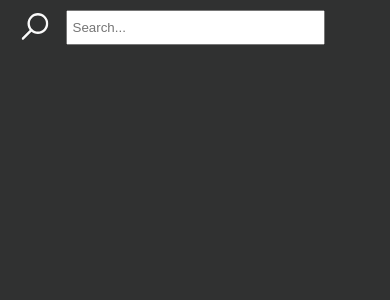
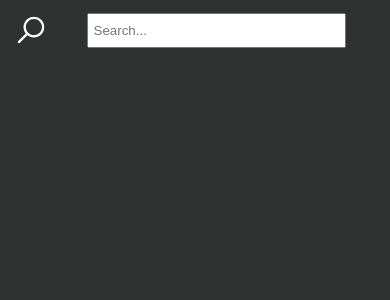
Before and after one commit to bennyh960/IMDB-demo-app, a React (Create React App) app: page / in a window 390 px wide. Shown: the top 300 px of the page. Built offline with nearby package versions, Linux system fonts and the light colour scheme.

Commit message:
added infinte scroll fetch to mobile

```diff
--- a/src/componenets/posters/posters.css
+++ b/src/componenets/posters/posters.css
@@ -52,6 +52,7 @@
     flex-direction: column;
     max-width: 100vw;
     height: fit-content;
+    overflow-y: auto;
   }
   .posters-container .movie-card {
     width: 100%;
--- a/src/componenets/search/Search.tsx
+++ b/src/componenets/search/Search.tsx
@@ -1,4 +1,4 @@
-import React, { useEffect, useState } from "react";
+import React, { useEffect, useState, useRef } from "react";
 import "./search.css";
 import axios from "axios";
 import Loader from "../loader/Loader";
@@ -6,6 +6,7 @@ import Posters from "../posters/Posters";
 import { MovieType } from "../../types";
 import Pagination from "../pagination/Pagination";
 import { ReactComponent as Glass } from "../../assets/glass.svg";
+import UseResize from "../../hooks/UseResize";
 
 // TODO :
 
@@ -18,6 +19,11 @@ const Search: React.FC = () => {
   const [movies, setMovies] = useState<MovieType[]>([]);
   const [page, setPage] = useState<number>(1);
   const [maxContent, setMaxContent] = useState<number>(0);
+  // scroll and custom hook
+  const [windowWidth, windowHeight] = UseResize();
+  const [isScroll, setIsScroll] = useState(windowWidth < 600 ? true : false);
+  const scrollRef: any = useRef<React.ClassAttributes<HTMLDivElement>>(null);
+  const newSubmitRef = useRef<boolean>(false);
 
   //   input handler
   const handleChange = (e: React.ChangeEvent<HTMLInputElement>): void => {
@@ -25,7 +31,13 @@ const Search: React.FC = () => {
   };
   const handleSubmit = (e?: React.FormEvent<HTMLFormElement>): void => {
     e?.preventDefault();
-    localStorage.setItem("lastSearch", searchValue);
+    scrollRef.current.scrollIntoView({ behavior: "smooth" });
+    newSubmitRef.current = true;
+    setPage(() => 1);
+
+    if (isError === "") {
+      localStorage.setItem("lastSearch", searchValue);
+    }
     setSubmit((prev) => !prev);
   };
 
@@ -38,9 +50,23 @@ const Search: React.FC = () => {
           params: { apikey: process.env.REACT_APP_API_KEY, s: searchValue, page },
         });
         setLoading(() => false);
+
         if (data.Response === "False") throw new Error("Movie Not Found.");
 
-        setMovies(() => data.Search);
+        if (isScroll && !newSubmitRef.current) {
+          setMovies((p) => {
+            return [...p, ...data.Search];
+          });
+        } else if (newSubmitRef.current) {
+          newSubmitRef.current = false;
+          setMovies((p) => data.Search);
+        } else {
+          setMovies((p) => {
+            if (p.length < 10) return data.Search;
+            else return data.Search.slice(p.length - 10);
+          });
+        }
+
         setMaxContent(() => Math.ceil(data.totalResults / 10));
       } catch (error: any) {
         if (axios.isAxiosError(error)) {
@@ -56,12 +82,47 @@ const Search: React.FC = () => {
       }
     };
 
-    searchValue && getMovies();
+    if (searchValue) {
+      getMovies();
+    }
     // eslint-disable-next-line
   }, [submit, page]);
 
+  const handleScroll = (e: any) => {
+    const scrollTop = e.target.documentElement.scrollTop;
+    const scrollHeight = e.target.documentElement.scrollHeight;
+    // console.log(scrollHeight, scrollTop, windowHeight);
+
+    if (scrollHeight === Math.ceil(scrollTop) + windowHeight) {
+      console.log("new page");
+      // scrollRef.current.scrollTo(0, windowHeight); //scrollIntoView({ behavior: "smooth" })
+      // scrollRef.current.scrollIntoView({ behavior: "smooth" });
+      setPage((p) => p + 1);
+    }
+  };
+
+  useEffect(() => {
+    // console.log("change view detected");
+
+    if (windowWidth < 650) {
+      setIsScroll(() => true);
+    } else {
+      setIsScroll(() => false);
+    }
+    // console.log("change logic is activated");
+    // eslint-disable-next-line
+  }, [windowWidth, window.innerWidth]);
+
+  useEffect(() => {
+    window.addEventListener("scroll", handleScroll);
+    return () => {
+      window.removeEventListener("scroll", handleScroll);
+    };
+    // eslint-disable-next-line
+  }, []);
+
   return (
-    <section id="search-container">
+    <section id="search-container" ref={scrollRef}>
       <form onSubmit={handleSubmit}>
         <input type="text" placeholder="Search..." value={searchValue} onChange={handleChange} />
         {!isError && !isLoading && (
@@ -71,8 +132,9 @@ const Search: React.FC = () => {
         )}
       </form>
       {isLoading ? <Loader /> : <div className="linear-activity transparent"></div>}
-      <div className="pops-container"> {isError || ""}</div>
+      {isError !== "" && <div className="pops-container"> {isError}</div>}
       <Posters movies={movies} />
+      {isLoading && windowWidth < 650 ? <Loader /> : <div className="linear-activity transparent"></div>}
       {maxContent > 0 && <Pagination page={page} setPage={setPage} maxContent={maxContent} />}
     </section>
   );
--- a/src/componenets/search/search.css
+++ b/src/componenets/search/search.css
@@ -7,28 +7,43 @@
 #search-container form {
   background-color: var(--bg-primary);
   width: 100%;
+  height: 35px;
   margin: 12px auto 20px auto;
   display: flex;
   justify-content: center;
+  align-items: center;
+  overflow-y: hidden;
   position: relative;
+  z-index: 10;
+  /* border: 1px solid black; */
 }
 
 #search-container form input {
   padding: 8px 5px;
   width: 33%;
-  margin: 0 auto;
+  /* margin: 0 auto; */
 }
 
 .icon {
-  position: absolute;
-  left: 40%;
-  bottom: -130%;
+  /* position: absolute; */
+  /* right: 30%; */
+  /* bottom: -130%; */
+  display: flex;
+  align-items: flex-start;
+  justify-content: flex-start;
+  width: fit-content;
+  height: 100%;
+  /* background: black; */
+  padding: 3px;
+  margin: 3px;
   cursor: pointer;
+  /* transform: scale(0.); */
   transition: var(--transition);
 }
 
 .icon:hover {
-  transform: scale(0.8);
+  transform: scale(0.5);
+  opacity: 0.8;
 }
 
 #search-container input:focus {
@@ -36,10 +51,17 @@
 }
 
 .pops-container {
+  position: fixed;
+  font-size: 3rem;
+  top: 30%;
   color: white;
-  height: 2rem;
-  min-width: 100px;
-  text-align: center;
+  width: 50%;
+  min-height: 150px;
+  background-color: rgba(128, 128, 128, 0.938);
+  border-radius: 5px;
+  display: flex;
+  justify-content: center;
+  align-items: center;
 }
 
 @media screen and (max-width: 650px) {
@@ -48,6 +70,8 @@
     top: 0;
     margin: 0 auto;
     padding: 10px;
+    height: 60px;
+    flex-direction: row-reverse;
   }
   #search-container form input {
     width: 70%;
@@ -56,8 +80,16 @@
   }
   .icon {
     /* display: none; */
-    bottom: 5px;
-    left: 5%;
+    /* position: absolute; */
+    /* bottom: 5px; */
+    /* left: 5%; */
     transform: scale(0.9);
+    align-items: center;
+    /* background-color: transparent; */
+  }
+
+  .pops-container {
+    top: 20%;
+    width: 90%;
   }
 }
--- /dev/null
+++ b/src/hooks/UseResize.tsx
@@ -0,0 +1,20 @@
+import { useState, useLayoutEffect } from "react";
+
+const UseResize = () => {
+  const [size, setSize] = useState([window.innerWidth, window.innerHeight]);
+
+  useLayoutEffect(() => {
+    window.addEventListener("resize", () => updateSize);
+    updateSize(setSize);
+    return () => window.removeEventListener("resize", () => updateSize);
+  }, []);
+
+  const [width, height] = size;
+  return [width, height];
+};
+
+function updateSize(setSize: ([]) => void) {
+  setSize([window.innerWidth, window.innerHeight]);
+}
+
+export default UseResize;
--- a/src/index.tsx
+++ b/src/index.tsx
@@ -5,7 +5,7 @@ import App from "./App";
 
 const root = ReactDOM.createRoot(document.getElementById("root") as HTMLElement);
 root.render(
-  <React.StrictMode>
-    <App />
-  </React.StrictMode>
+  // <React.StrictMode>
+  <App />
+  // </React.StrictMode>
 );
```
